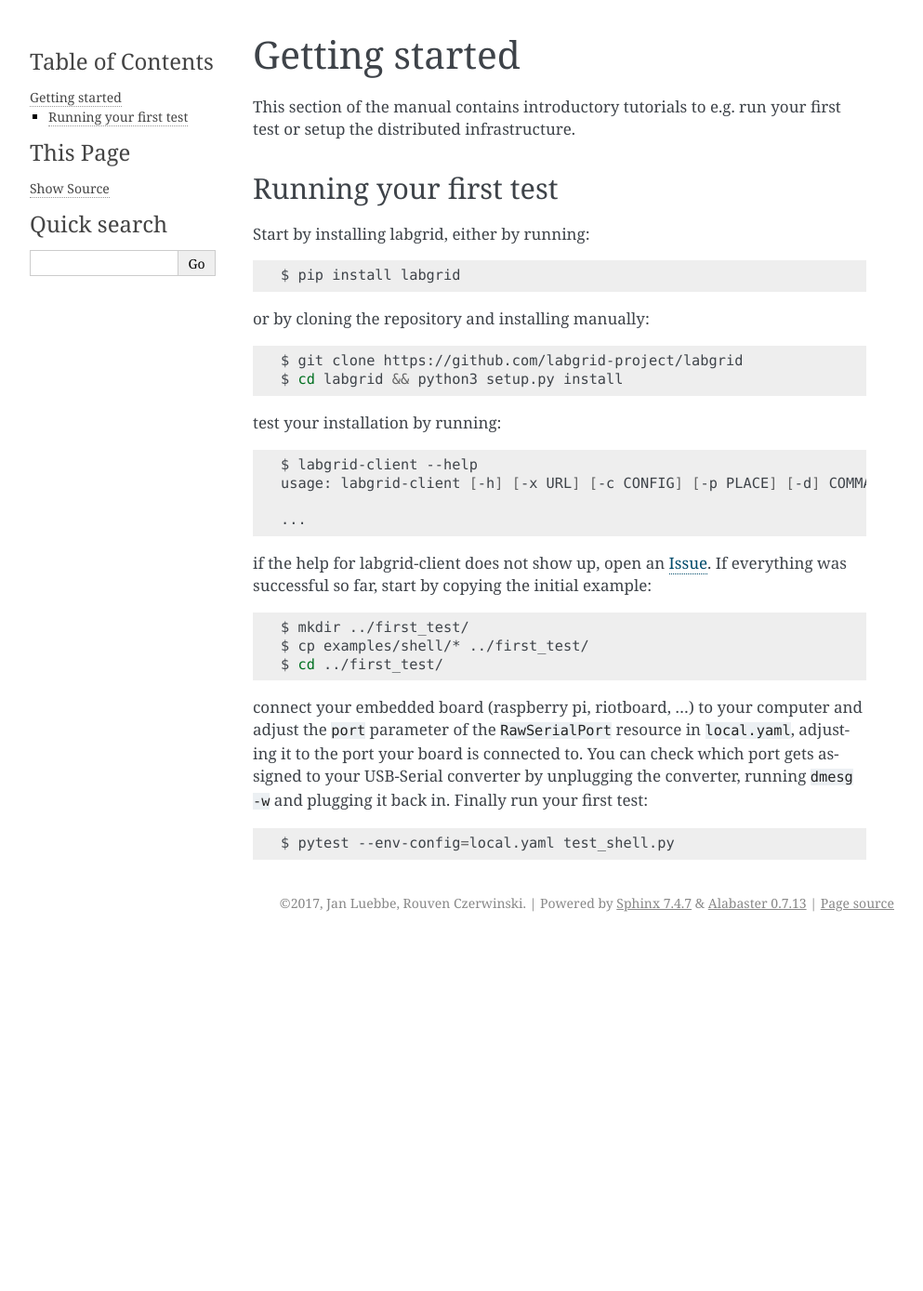
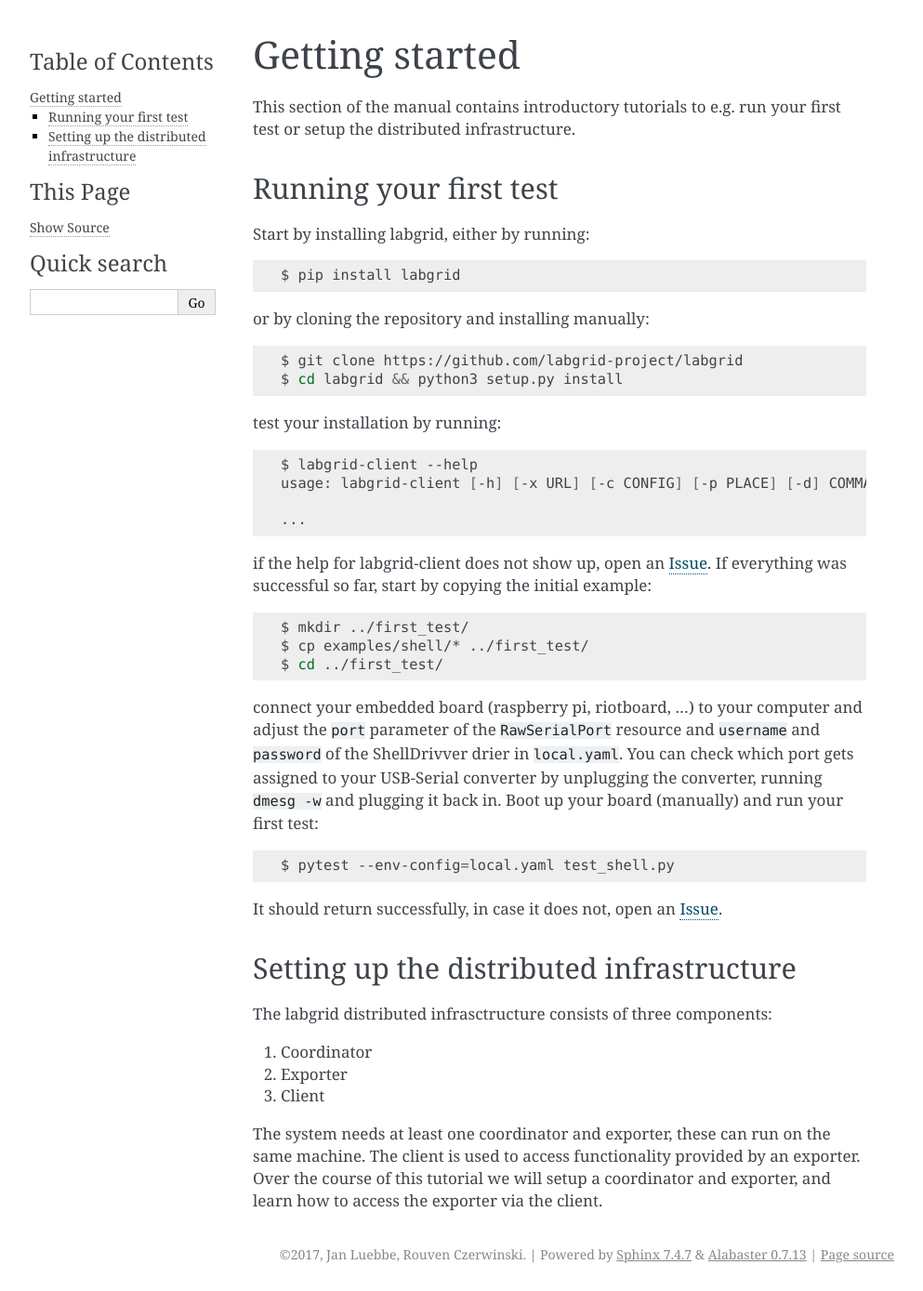
Before and after one commit to labgrid-project/labgrid, a Sphinx documentation site: the page built from doc/getting_started.rst, in a window 1280 px wide. Shown: the whole page at 93% size, without its empty margins (148-1141 px from the left). Built offline with Sphinx 7.4.7, drawn with Linux system fonts in a browser that asks for light colours; before the commit the page ends 1011 px from its top, so only the background shows below that.

Commit message:
doc/getting_started: start distributed tutorial
Signed-off-by: Rouven Czerwinski <r.czerwinski@pengutronix.de>

```diff
--- a/doc/getting_started.rst
+++ b/doc/getting_started.rst
@@ -42,12 +42,29 @@ successful so far, start by copying the initial example:
     $ cd ../first_test/
 
 connect your embedded board (raspberry pi, riotboard, …) to your computer and
-adjust the ``port`` parameter of the ``RawSerialPort`` resource in
-``local.yaml``, adjusting it to the port your board is connected to. You can
-check which port gets assigned to your USB-Serial converter by unplugging the
-converter, running ``dmesg -w`` and plugging it back in. Finally run your first
-test:
+adjust the ``port`` parameter of the ``RawSerialPort`` resource and ``username``
+and ``password`` of the ShellDrivver drier in ``local.yaml``. You can check
+which port gets assigned to your USB-Serial converter by unplugging the
+converter, running ``dmesg -w`` and plugging it back in. Boot up your board
+(manually) and run your first test:
 
 .. code-block:: bash
 
     $ pytest --env-config=local.yaml test_shell.py
+
+It should return successfully, in case it does not, open an `Issue
+<https://github.com/labgrid-project/labgrid/issues>`_.
+
+Setting up the distributed infrastructure
+=========================================
+
+The labgrid distributed infrasctructure consists of three components:
+
+#. Coordinator
+#. Exporter
+#. Client
+
+The system needs at least one coordinator and exporter, these can run on the
+same machine. The client is used to access functionality provided by an
+exporter. Over the course of this tutorial we will setup a coordinator and
+exporter, and learn how to access the exporter via the client.
```
